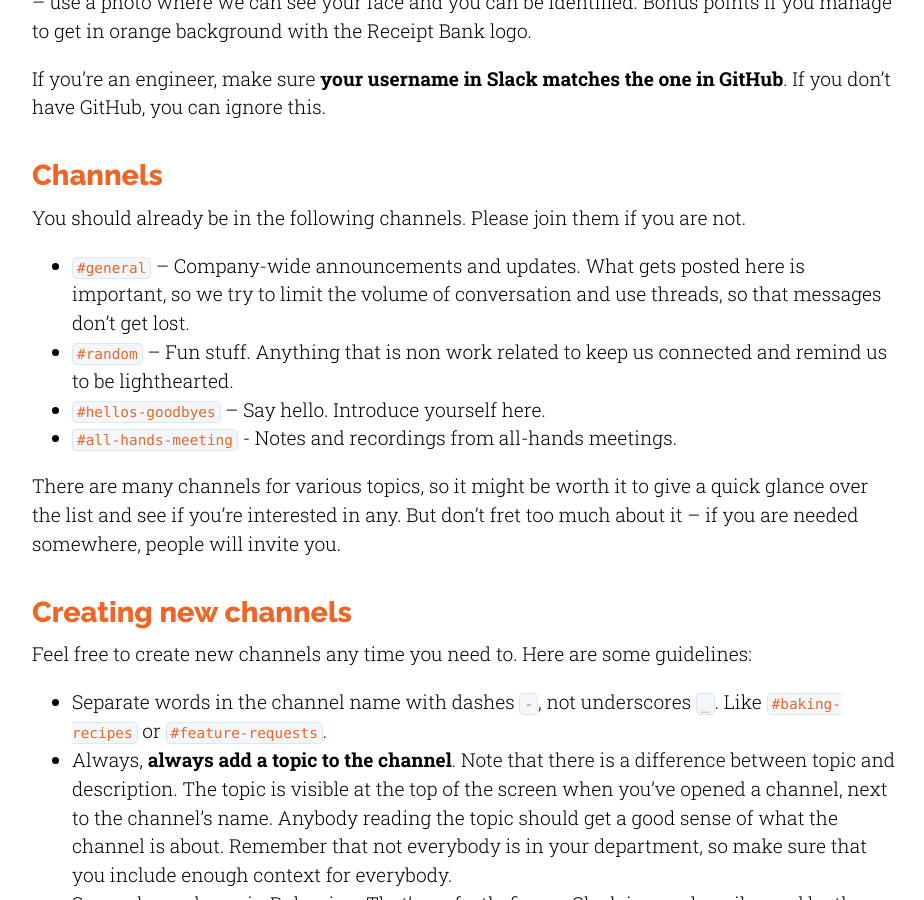
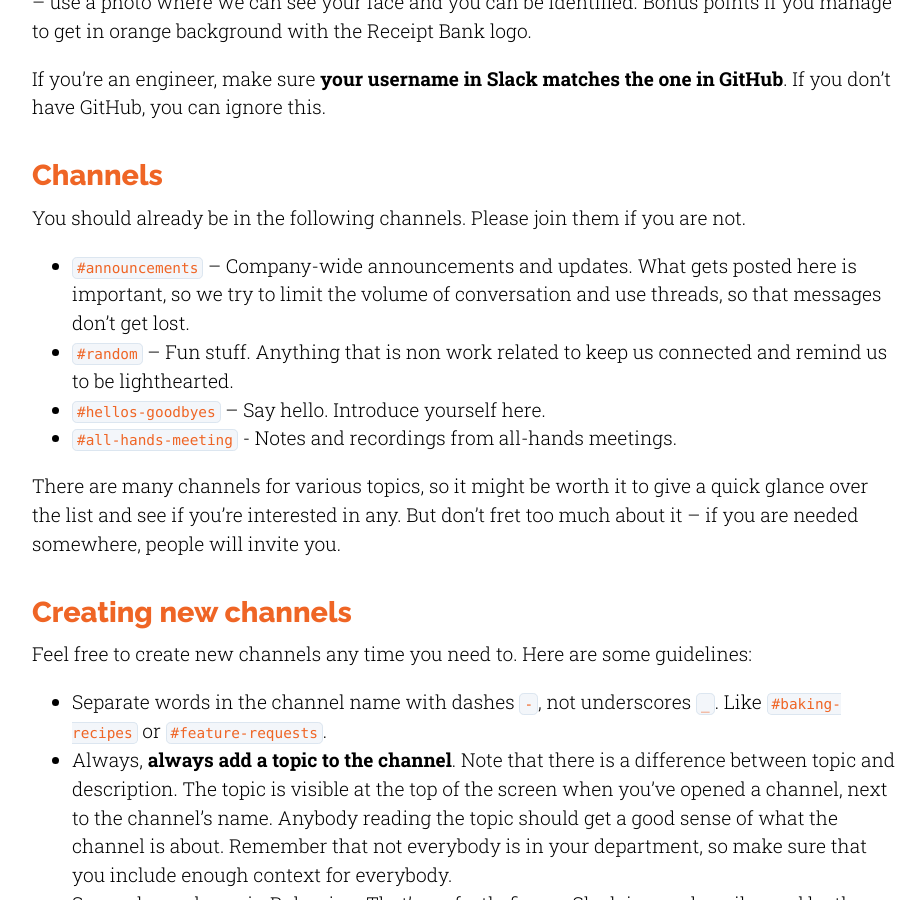
Before and after one commit to dext/guides, a Jekyll site: the page built from slack.md, in a window 1280 px wide and 900 px high, scrolled down 965 px. Shown: the whole window, without its empty margins (176-1100 px from the left). Built offline with Jekyll 4.4.1, drawn with Linux system fonts in a browser that asks for light colours; our own code applies the rules of GitHub Pages for plain Markdown files.

Commit message:
Rename general to announcements

```diff
--- a/slack.md
+++ b/slack.md
@@ -23,7 +23,7 @@ If you're an engineer, make sure **your username in Slack matches the one in Git
 
 You should already be in the following channels. Please join them if you are not.
 
-* `#general` – Company-wide announcements and updates. What gets posted here is important, so we try to limit the volume of conversation and use threads, so that messages don’t get lost.
+* `#announcements` – Company-wide announcements and updates. What gets posted here is important, so we try to limit the volume of conversation and use threads, so that messages don’t get lost.
 * `#random` – Fun stuff. Anything that is non work related to keep us connected and remind us to be lighthearted.
 * `#hellos-goodbyes` – Say hello. Introduce yourself here.
 * `#all-hands-meeting` - Notes and recordings from all-hands meetings.
```
